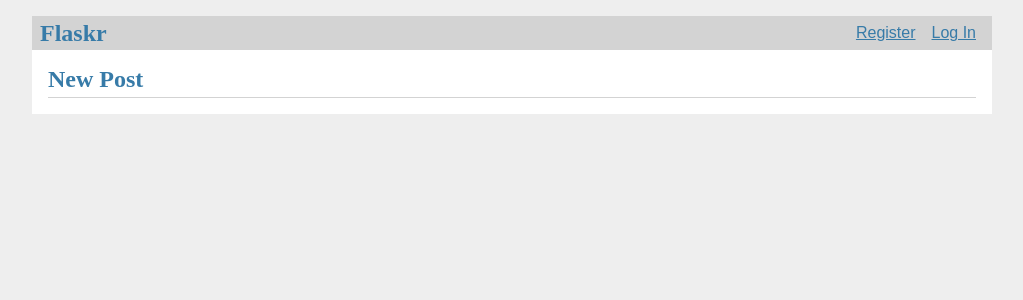
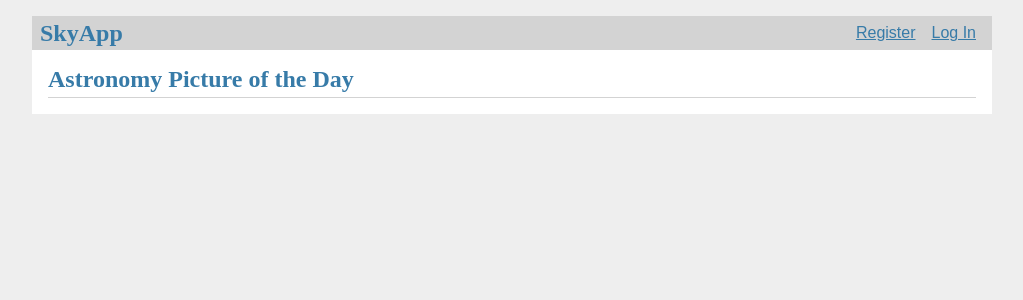
Before and after one commit to janethw/nightsky, a Flask app: page /apod in a window 1280 px wide. Shown: the top 300 px of the page, without its empty margins (128-1151 px from the left). Run offline with Flask 3, Linux system fonts and the light colour scheme.

Commit message:
Build of apod template

```diff
--- a/flaskr/templates/apod/apod_index.html
+++ b/flaskr/templates/apod/apod_index.html
@@ -1,7 +1,7 @@
 {% extends 'base.html' %}
 
 {% block header %}
-  <h1>{% block title %}New Post{% endblock %}</h1>
+  <h1>{% block title %}Astronomy Picture of the Day{% endblock %}</h1>
 {% endblock %}
 
 {% block content %}
--- a/flaskr/templates/base.html
+++ b/flaskr/templates/base.html
@@ -2,10 +2,11 @@
 <title>{% block title %}{% endblock %} - Flaskr</title>
 <link rel="stylesheet" href="{{ url_for('static', filename='style.css') }}">
 <nav>
-  <h1>Flaskr</h1>
+  <h1>SkyApp</h1>
   <ul>
     {% if g.user %}
       <li><a href="{{ url_for('apod.apod') }}">APOD</a>
+      <li><a href="{{ url_for('blog.index') }}">Blog</a>
       <li><span>{{ g.user['username'] }}</span>
       <li><a href="{{ url_for('auth.logout') }}">Log Out</a>
     {% else %}
```
